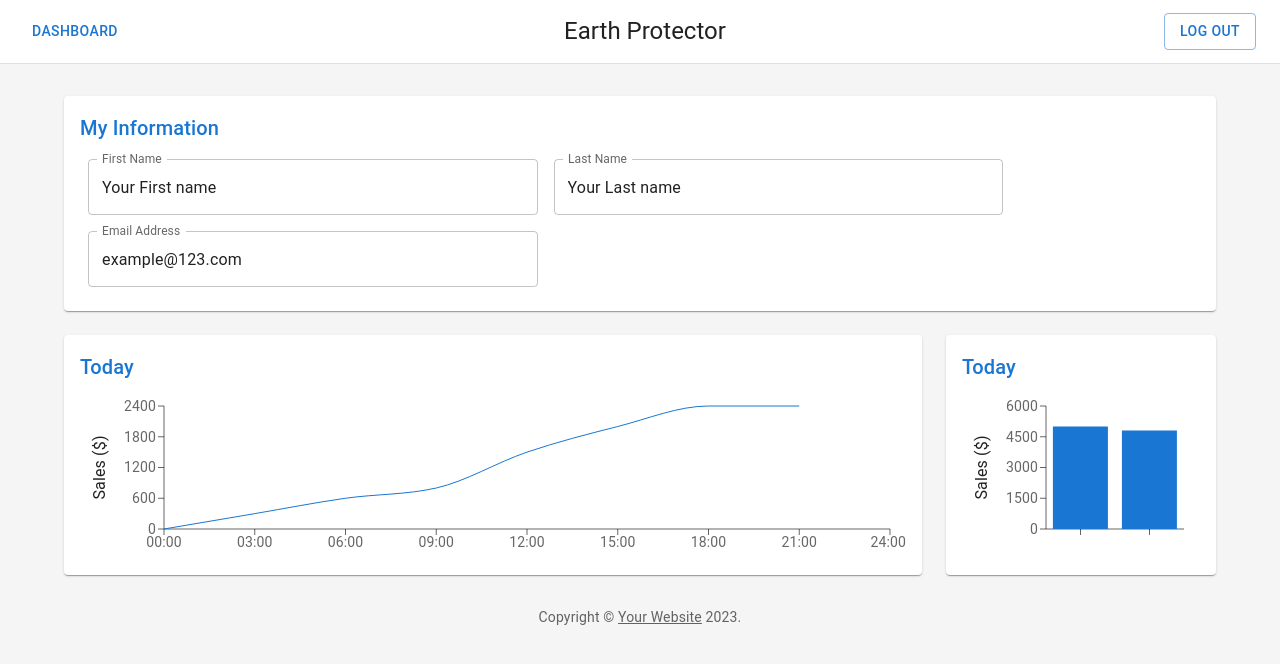
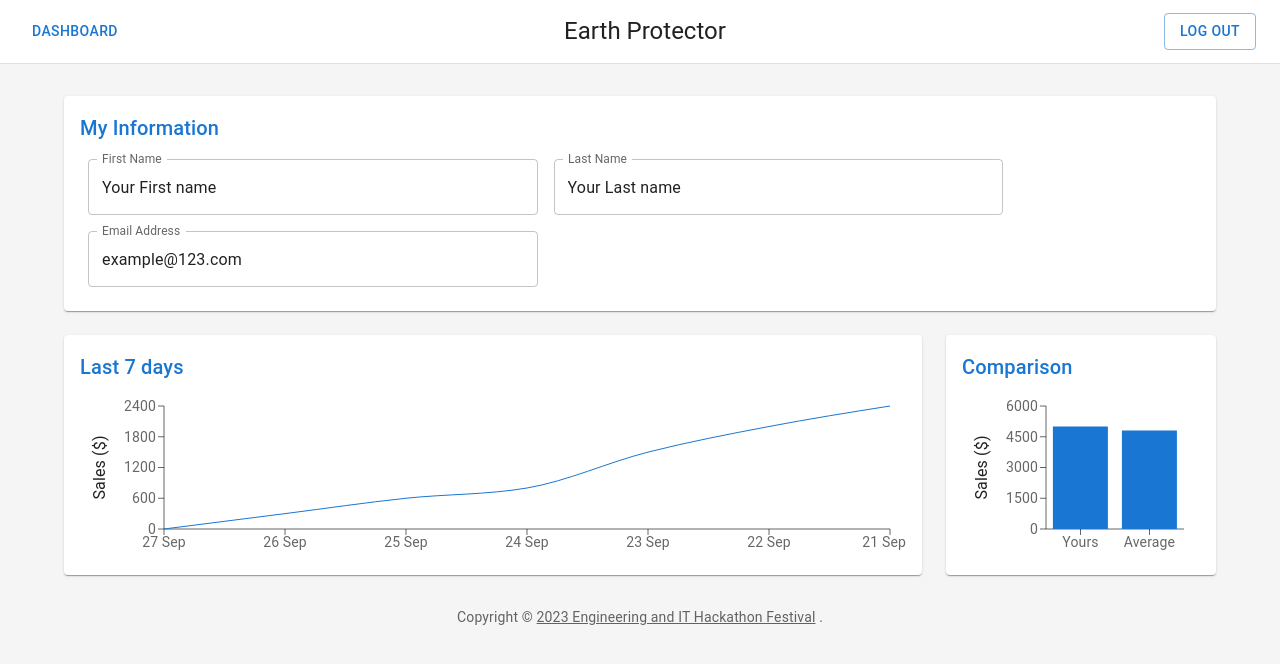
Before and after one commit to DongqiaoHe/bobobobo_hackathon, a React (Create React App) app in the folder bobobobo_frontend/: page /profile in a window 1280 px wide. Shown: the top 664 px of the page. Built offline with nearby package versions, Linux system fonts and the light colour scheme; the HTML template or start-up script is replaced by a standard one.

Commit message:
changes in the links

```diff
--- a/bobobobo_frontend/src/app/Login.tsx
+++ b/bobobobo_frontend/src/app/Login.tsx
@@ -18,10 +18,11 @@ function Copyright(props: any) {
       align="center"
       {...props}>
       {'Copyright © '}
-      <Link color="inherit" href="https://www.unimelb.edu.au/">
-          The University of Melbourne
+      <Link
+        color="inherit"
+        href="https://eng.unimelb.edu.au/students/coursework/progress-your-career/engineering-and-it-hackathon-festival">
+        2023 Engineering and IT Hackathon Festival
       </Link>{' '}
-      {new Date().getFullYear()}
       {'.'}
     </Typography>
   )
--- a/bobobobo_frontend/src/component/PageContainer.tsx
+++ b/bobobobo_frontend/src/component/PageContainer.tsx
@@ -1,8 +1,8 @@
-import { Link } from "@mui/material";
-import Box from "@mui/material/Box";
-import Container from "@mui/material/Container";
-import Typography from "@mui/material/Typography";
-import React from "react";
+import { Link } from '@mui/material'
+import Box from '@mui/material/Box'
+import Container from '@mui/material/Container'
+import Typography from '@mui/material/Typography'
+import React from 'react'
 
 function Copyright(props: any) {
   return (
@@ -10,38 +10,37 @@ function Copyright(props: any) {
       variant="body2"
       color="text.secondary"
       align="center"
-      {...props}
-    >
-      {"Copyright © "}
-      <Link color="inherit" href="https://mui.com/">
-        Your Website
-      </Link>{" "}
-      {new Date().getFullYear()}
-      {"."}
+      {...props}>
+      {'Copyright © '}
+      <Link
+        color="inherit"
+        href="https://eng.unimelb.edu.au/students/coursework/progress-your-career/engineering-and-it-hackathon-festival">
+        2023 Engineering and IT Hackathon Festival
+      </Link>{' '}
+      {'.'}
     </Typography>
-  );
+  )
 }
 
 export function PageContainer({ children }: { children: React.ReactNode }) {
   return (
-    <Box sx={{ display: "flex" }}>
+    <Box sx={{ display: 'flex' }}>
       <Box
         component="main"
         sx={{
           backgroundColor: (theme) =>
-            theme.palette.mode === "light"
+            theme.palette.mode === 'light'
               ? theme.palette.grey[100]
               : theme.palette.grey[900],
           flexGrow: 1,
-          height: "100vh",
-          overflow: "auto",
-        }}
-      >
+          height: '100vh',
+          overflow: 'auto',
+        }}>
         <Container maxWidth="lg" sx={{ mt: 4, mb: 4 }}>
           {children}
           <Copyright sx={{ pt: 4 }} />
         </Container>
       </Box>
     </Box>
-  );
+  )
 }
--- a/bobobobo_frontend/src/component/Profile/BarChart.tsx
+++ b/bobobobo_frontend/src/component/Profile/BarChart.tsx
@@ -11,8 +11,8 @@ import {
 import Title from './Title'
 
 const data = [
-  { month: 'January', amount: 5000 },
-  { month: 'February', amount: 4800 },
+  { name: 'Yours', amount: 5000 },
+  { name: 'Average', amount: 4800 },
 ]
 
 export default function BarChartComponent() {
@@ -20,7 +20,7 @@ export default function BarChartComponent() {
 
   return (
     <React.Fragment>
-      <Title>Today</Title>
+      <Title>Comparison</Title>
       <ResponsiveContainer>
         <BarChart
           data={data}
@@ -31,7 +31,7 @@ export default function BarChartComponent() {
             left: 24,
           }}>
           <XAxis
-            dataKey="time"
+            dataKey="name"
             stroke={theme.palette.text.secondary}
             style={theme.typography.body2}
           />
--- a/bobobobo_frontend/src/component/Profile/Chart.tsx
+++ b/bobobobo_frontend/src/component/Profile/Chart.tsx
@@ -16,15 +16,13 @@ function createData(time: string, amount?: number) {
 }
 
 const data = [
-  createData('00:00', 0),
-  createData('03:00', 300),
-  createData('06:00', 600),
-  createData('09:00', 800),
-  createData('12:00', 1500),
-  createData('15:00', 2000),
-  createData('18:00', 2400),
-  createData('21:00', 2400),
-  createData('24:00', undefined),
+  createData('27 Sep', 0),
+  createData('26 Sep', 300),
+  createData('25 Sep', 600),
+  createData('24 Sep', 800),
+  createData('23 Sep', 1500),
+  createData('22 Sep', 2000),
+  createData('21 Sep', 2400),
 ]
 
 export default function Chart() {
@@ -32,7 +30,7 @@ export default function Chart() {
 
   return (
     <React.Fragment>
-      <Title>Today</Title>
+      <Title>Last 7 days</Title>
       <ResponsiveContainer>
         <LineChart
           data={data}
```
Lines whose indentation alone changed are shown as unchanged.
